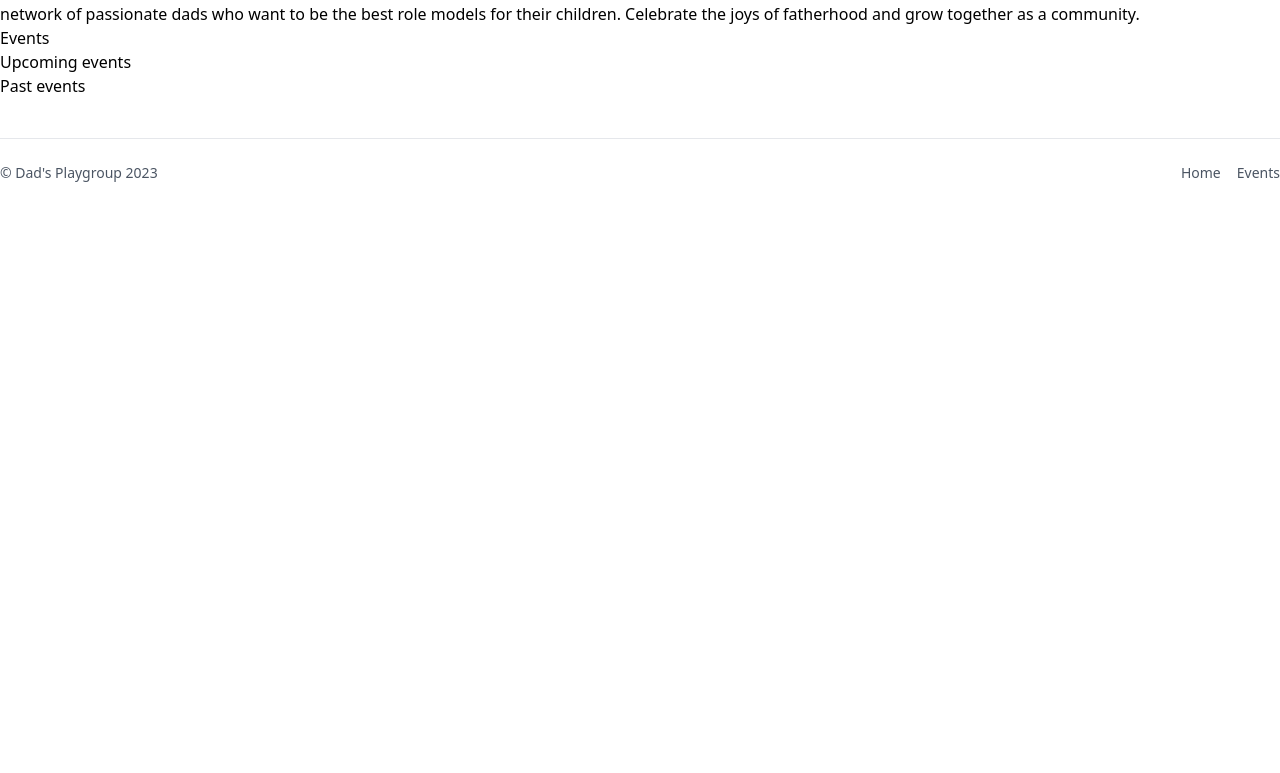
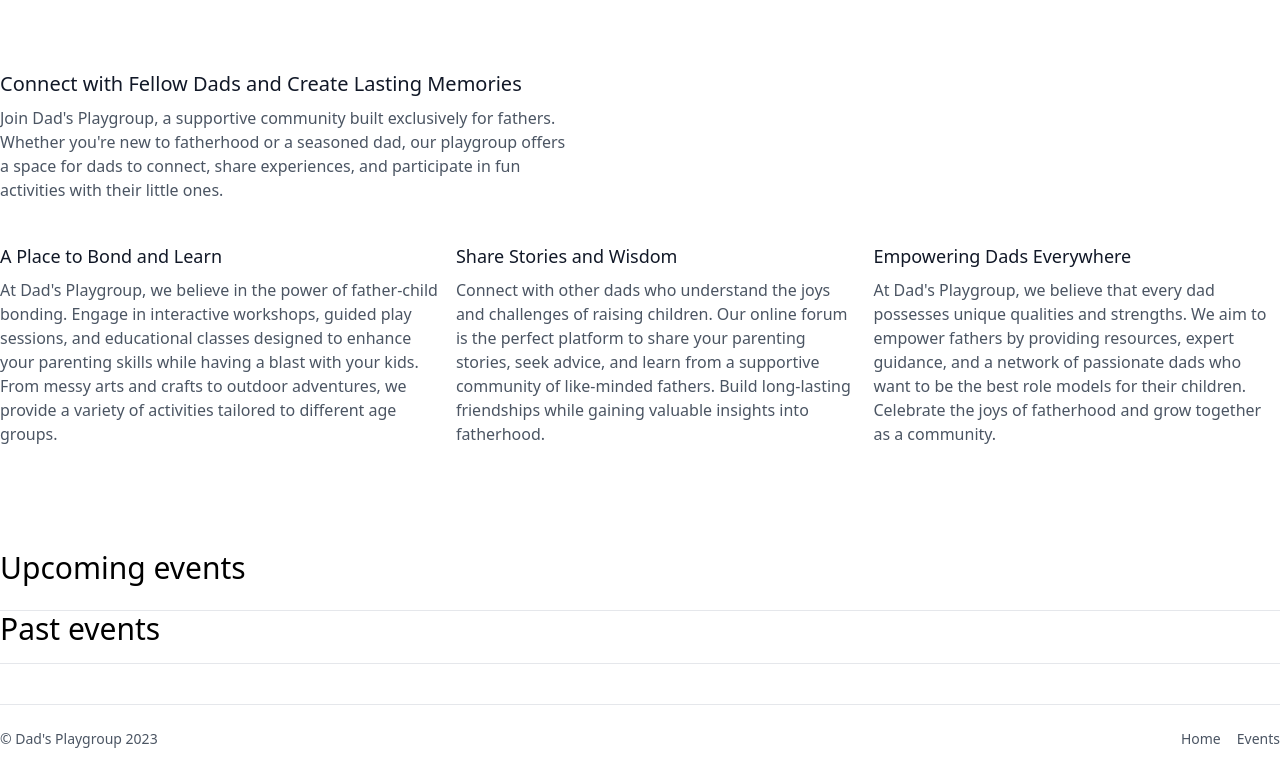
Before and after one commit to foadbotan/dads-playgroup, a Flask app: page / in a window 1280 px wide. Shown: the part 433-1206 px from the top of the page. Before the commit the page ends 615 px from the top, so only its background shows below. Run offline with Flask 3, Linux system fonts and the light colour scheme; some libraries are stand-ins or nearby versions.

Commit message:
Style hero info sections

```diff
--- a/static/css/output.css
+++ b/static/css/output.css
@@ -659,6 +676,22 @@ video {
 
 .mt-10 {
   margin-top: 2.5rem;
+}
+
+.mt-2 {
+  margin-top: 0.5rem;
+}
+
+.mt-4 {
+  margin-top: 1rem;
+}
+
+.mt-16 {
+  margin-top: 4rem;
+}
+
+.mt-20 {
+  margin-top: 5rem;
 }
 
 .block {
@@ -721,8 +778,24 @@ video {
   width: 1rem;
 }
 
+.w-screen {
+  width: 100vw;
+}
+
+.max-w-lg {
+  max-width: 32rem;
+}
+
+.max-w-xl {
+  max-width: 36rem;
+}
+
 .grow {
   flex-grow: 1;
+}
+
+.flex-col {
+  flex-direction: column;
 }
 
 .items-center {
@@ -947,6 +1062,22 @@ video {
   padding-bottom: 1rem;
 }
 
+.pb-4 {
+  padding-bottom: 1rem;
+}
+
+.pt-10 {
+  padding-top: 2.5rem;
+}
+
+.pb-6 {
+  padding-bottom: 1.5rem;
+}
+
+.text-center {
+  text-align: center;
+}
+
 .font-serif {
   font-family: ui-serif, Georgia, Cambria, "Times New Roman", Times, serif;
 }
@@ -981,12 +1112,30 @@ video {
   line-height: 1.75rem;
 }
 
+.text-5xl {
+  font-size: 3rem;
+  line-height: 1;
+}
+
+.text-3xl {
+  font-size: 1.875rem;
+  line-height: 2.25rem;
+}
+
 .font-semibold {
   font-weight: 600;
 }
 
 .font-bold {
   font-weight: 700;
+}
+
+.font-black {
+  font-weight: 900;
+}
+
+.font-medium {
+  font-weight: 500;
 }
 
 .uppercase {
--- a/templates/index.html.jinja
+++ b/templates/index.html.jinja
@@ -1,40 +1,84 @@
-{% extends "base.html.jinja" %}
+{% extends "base.html.jinja" %} {% block content %}
+<div class="relative p-32 text-center text-white">
+  <h1 class="text-5xl font-black">Welcome to Dad's Playgroup!</h1>
+  <p class="mt-2 text-xl">
+    A Place for Fathers and Children to Bond and Thrive
+  </p>
 
-{% block content %}
-    <h1 class="text-4xl ">Welcome to Dad's Playgroup!</h1>
-    <p>A Place for Fathers and Children to Bond and Thrive</p>
+  <img
+    src="https://images.unsplash.com/photo-1517554558809-9b4971b38f39?ixlib=rb-4.0.3&ixid=M3wxMjA3fDB8MHxwaG90by1wYWdlfHx8fGVufDB8fHx8fA%3D%3D&auto=format&fit=crop&w=2304&q=80"
+    class="absolute inset-0 object-cover w-full h-full -z-10 brightness-50"
+  />
+</div>
 
-    <h4>Connect with Fellow Dads and Create Lasting Memories</h4>
-    <p>Join Dad's Playgroup, a supportive community built exclusively for fathers. Whether you're new to fatherhood or a seasoned dad, our playgroup offers a space for dads to connect, share experiences, and participate in fun activities with their little ones.</p>
+<div class="mt-20">
+  <h4 class="text-xl font-medium text-gray-900">
+    Connect with Fellow Dads and Create Lasting Memories
+  </h4>
+  <p class="max-w-xl mt-2 text-gray-600">
+    Join Dad's Playgroup, a supportive community built exclusively for fathers.
+    Whether you're new to fatherhood or a seasoned dad, our playgroup offers a
+    space for dads to connect, share experiences, and participate in fun
+    activities with their little ones.
+  </p>
+</div>
+<div class="flex gap-4 mt-10">
   <div>
-        <div>
-            <h3>A Place to Bond and Learn</h3>
-            <p>At Dad's Playgroup, we believe in the power of father-child bonding. Engage in interactive workshops, guided play sessions, and educational classes designed to enhance your parenting skills while having a blast with your kids. From messy arts and crafts to outdoor adventures, we provide a variety of activities tailored to different age groups.</p>
+    <h4 class="text-lg text-gray-900">A Place to Bond and Learn</h4>
+    <p class="mt-2 text-gray-600">
+      At Dad's Playgroup, we believe in the power of father-child bonding.
+      Engage in interactive workshops, guided play sessions, and educational
+      classes designed to enhance your parenting skills while having a blast
+      with your kids. From messy arts and crafts to outdoor adventures, we
+      provide a variety of activities tailored to different age groups.
+    </p>
   </div>
   <div>
-            <h3>Share Stories and Wisdom</h3>
-            <p>Connect with other dads who understand the joys and challenges of raising children. Our online forum is the perfect platform to share your parenting stories, seek advice, and learn from a supportive community of like-minded fathers. Build long-lasting friendships while gaining valuable insights into fatherhood.</p>
+    <h4 class="text-lg text-gray-900">Share Stories and Wisdom</h4>
+    <p class="mt-2 text-gray-600">
+      Connect with other dads who understand the joys and challenges of raising
+      children. Our online forum is the perfect platform to share your parenting
+      stories, seek advice, and learn from a supportive community of like-minded
+      fathers. Build long-lasting friendships while gaining valuable insights
+      into fatherhood.
+    </p>
   </div>
   <div>
-            <h3>Empowering Dads Everywhere</h3>
-            <p>At Dad's Playgroup, we believe that every dad possesses unique qualities and strengths. We aim to empower fathers by providing resources, expert guidance, and a network of passionate dads who want to be the best role models for their children. Celebrate the joys of fatherhood and grow together as a community.</p>
+    <h4 class="text-lg text-gray-900">Empowering Dads Everywhere</h4>
+    <p class="mt-2 text-gray-600">
+      At Dad's Playgroup, we believe that every dad possesses unique qualities
+      and strengths. We aim to empower fathers by providing resources, expert
+      guidance, and a network of passionate dads who want to be the best role
+      models for their children. Celebrate the joys of fatherhood and grow
+      together as a community.
+    </p>
   </div>
 </div>
-    <section id="events">
-        <h2>Events</h2>
+<section id="events" class="mt-20">
+  <div class="flex items-center justify-between py-6 border-b">
+    <h3 class="text-3xl">Upcoming events</h3>
     {% if session.user and session.user.is_admin %}
-            <a href="/events/create">Create event</a>
+    <a
+      href="/events/create"
+      class="px-4 py-1 text-white bg-green-600 rounded-md"
+      >Create event</a
+    >
     {% endif %}
-        <h3>Upcoming events</h3>
+  </div>
   <ul>
     {% for event in upcoming_events %}
     <li>
-                    <img src="{{ event.image_url }}">
-                    <h4><a href="/events/{{ event.id }}">{{ event.name }}</a></h4>
+      <img src="{{ event.image_url }}" />
+      <h4>
+        <a href="/events/{{ event.id }}">{{ event.name }}</a>
+      </h4>
       <p>Date: {{ event.f_date }}</p>
       <p>Time: {{ event.f_time }}</p>
       <p>Location: {{ event.location }}</p>
-                    <p>Created by: <a href="/members/{{ event.creator.id }}">{{ event.creator.name }}</a></p>
+      <p>
+        Created by:
+        <a href="/members/{{ event.creator.id }}">{{ event.creator.name }}</a>
+      </p>
       {% if session.user and session.user.is_admin %}
       <a href="/events/edit/{{ event.id }}">Edit</a>
       <a href="/events/delete/{{ event.id }}">Delete</a>
@@ -42,16 +86,21 @@
     </li>
     {% endfor %}
   </ul>
-        <h3>Past events</h3>
+  <h3 class="pb-4 text-3xl border-b">Past events</h3>
   <ul>
     {% for event in past_events %}
     <li>
-                    <img src="{{ event.image_url }}">
-                    <h4><a href="/events/{{ event.id }}">{{ event.name }}</a></h4>
+      <img src="{{ event.image_url }}" />
+      <h4>
+        <a href="/events/{{ event.id }}">{{ event.name }}</a>
+      </h4>
       <p>Date: {{ event.f_date }}</p>
       <p>Time: {{ event.f_time }}</p>
       <p>Location: {{ event.location }}</p>
-                    <p>Created by: <a href="/members/{{ event.creator.id }}">{{ event.creator.name }}</a></p>
+      <p>
+        Created by:
+        <a href="/members/{{ event.creator.id }}">{{ event.creator.name }}</a>
+      </p>
       {% if session.user and session.user.is_admin %}
       <a href="/events/edit/{{ event.id }}">Edit</a>
       <a href="/events/delete/{{ event.id }}">Delete</a>
@@ -61,5 +110,4 @@
   </ul>
 </section>
 
-
 {% endblock %}
```
Also changed, not shown: other parts of static/css/output.css (+108 -0 lines). Lines whose indentation alone changed are shown as unchanged.
